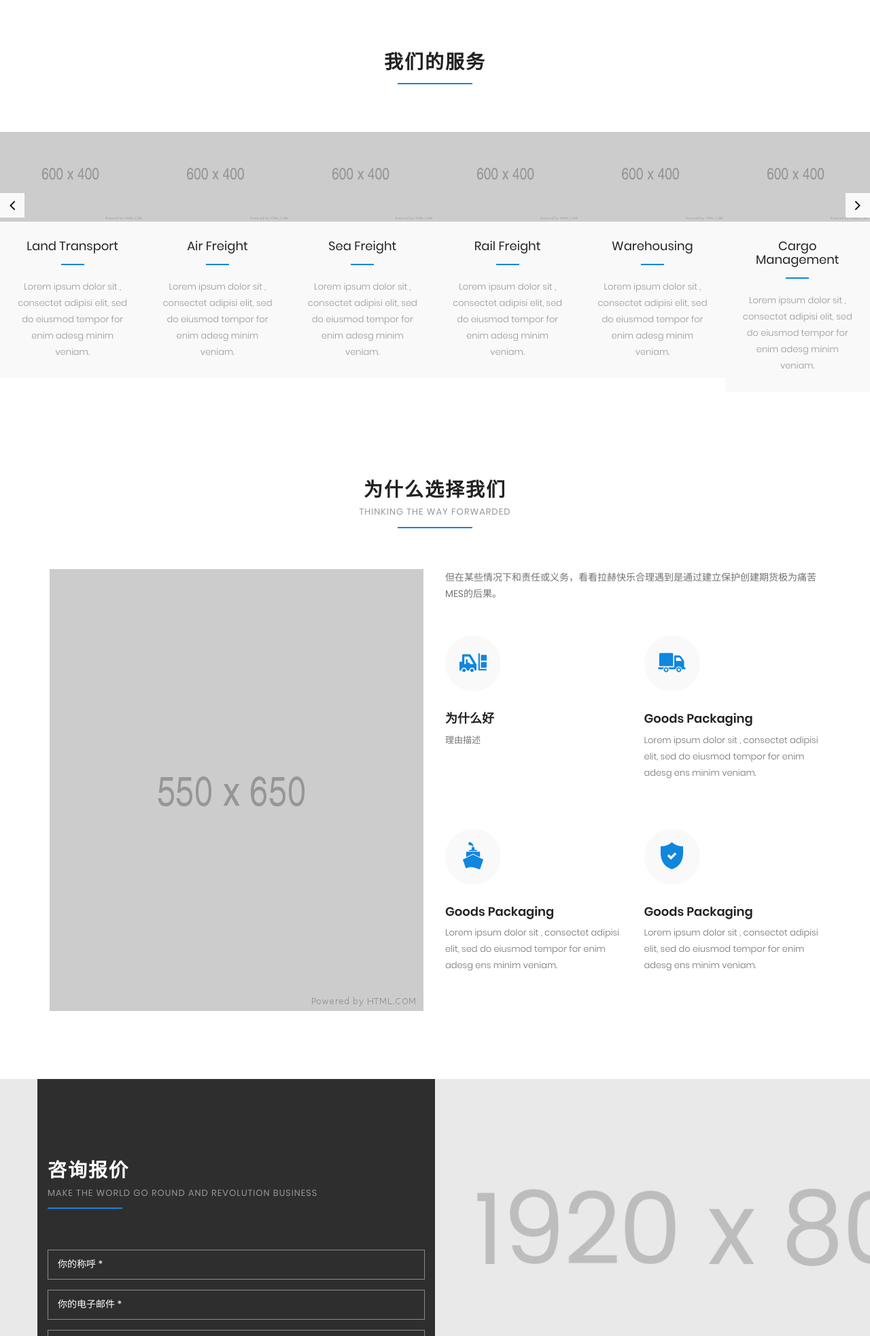
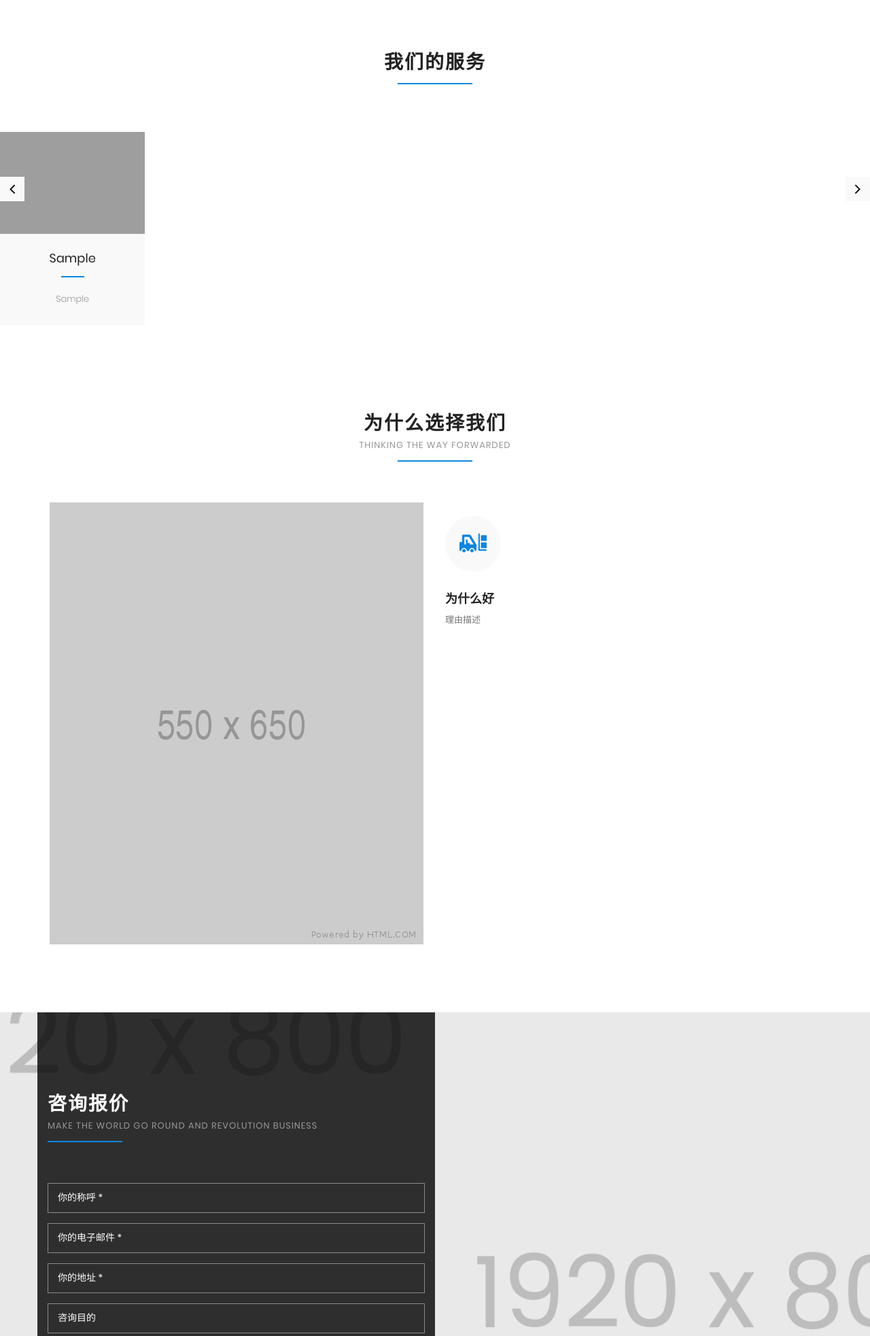
Before and after one commit to chenli90s/pagescom, a Django app: page / in a window 1280 px wide. Shown: the part 1079-3044 px from the top of the page at 68% size. Run offline with Django 3.2, Linux system fonts and the light colour scheme; data comes from the database, SQL or seed files in the repository; tables that the repository leaves empty hold one stand-in row (values such as "Sample post"); some libraries are stand-ins or nearby versions; some web fonts are replaced; grey boxes are pictures that could not be loaded.

Commit message:
----home

```diff
--- a/templates/home.html
+++ b/templates/home.html
@@ -217,121 +217,43 @@
             <div class="row no-gutter-12">
                 <div class="col-lg-12">
                     <div class="home-our-services-carousel">
-
+                        {% for service in services %}
                         <div class="block">
                             <div class="picture">
                                 <div class="top-overlay"></div>
-                                <img src="static/picture/f01b295f822648328ea415e28e4d7ea5.gif"
+                                <img src="{{ service.上传图片 }}"
                                      class="img-responsive"
                                      alt="">
                                 <div class="bottom-overlay"></div>
                             </div>
                             <div class="contents">
-                                <h1>Land Transport</h1>
+                                <h1>{{ service.服务类型 }}</h1>
                                 <div class="line"></div>
-                                <div class="description">Lorem ipsum dolor sit , consectet adipisi
-                                    elit, sed do eiusmod
-                                    tempor for enim adesg minim veniam.
-                                </div>
+                                <div class="description">{{ service.服务描述 }}</div>
                             </div>
                         </div>
+                        {% endfor %}
 
 
-                        <div class="block">
-                            <div class="picture">
-                                <div class="top-overlay"></div>
-                                <img src="static/picture/f01b295f822648328ea415e28e4d7ea5.gif"
-                                     class="img-responsive"
-                                     alt="">
-                                <div class="bottom-overlay"></div>
-                            </div>
-                            <div class="contents">
-                                <h1>Air Freight</h1>
-                                <div class="line"></div>
-                                <div class="description">Lorem ipsum dolor sit , consectet adipisi
-                                    elit, sed do eiusmod
-                                    tempor for enim adesg minim veniam.
-                                </div>
-                            </div>
-                        </div>
-
-
-                        <div class="block">
-                            <div class="picture">
-                                <div class="top-overlay"></div>
-                                <img src="static/picture/f01b295f822648328ea415e28e4d7ea5.gif"
-                                     class="img-responsive"
-                                     alt="">
-                                <div class="bottom-overlay"></div>
-                            </div>
-                            <div class="contents">
-                                <h1>Sea Freight</h1>
-                                <div class="line"></div>
-                                <div class="description">Lorem ipsum dolor sit , consectet adipisi
-                                    elit, sed do eiusmod
-                                    tempor for enim adesg minim veniam.
-                                </div>
-                            </div>
-                        </div>
-
-
-                        <div class="block">
-                            <div class="picture">
-                                <div class="top-overlay"></div>
-                                <img src="static/picture/f01b295f822648328ea415e28e4d7ea5.gif"
-                                     class="img-responsive"
-                                     alt="">
-                                <div class="bottom-overlay"></div>
-                            </div>
-                            <div class="contents">
-                                <h1>Rail Freight</h1>
-                                <div class="line"></div>
-                                <div class="description">Lorem ipsum dolor sit , consectet adipisi
-                                    elit, sed do eiusmod
-                                    tempor for enim adesg minim veniam.
-                                </div>
-                            </div>
-                        </div>
-
-
-                        <div class="block">
-                            <div class="picture">
-                                <div class="top-overlay"></div>
-                                <img src="static/picture/f01b295f822648328ea415e28e4d7ea5.gif"
-                                     class="img-responsive"
-                                     alt="">
-                                <div class="bottom-overlay"></div>
-                            </div>
-                            <div class="contents">
-                                <h1>Warehousing</h1>
-                                <div class="line"></div>
-                                <div class="description">Lorem ipsum dolor sit , consectet adipisi
-                                    elit, sed do eiusmod
-                                    tempor for enim adesg minim veniam.
-                                </div>
-                            </div>
-                        </div>
-
-
-                        <div class="block">
-                            <div class="picture">
-                                <div class="top-overlay"></div>
-                                <img src="static/picture/f01b295f822648328ea415e28e4d7ea5.gif"
-                                     class="img-responsive"
-                                     alt="">
-                                <div class="bottom-overlay"><img
-                                        src="static/picture/overlay-bottom.png"
-                                        class="img-responsive" alt=""></div>
-                            </div>
-                            <div class="contents">
-                                <h1>Cargo Management</h1>
-                                <div class="line"></div>
-                                <div class="description">Lorem ipsum dolor sit , consectet adipisi
-                                    elit, sed do eiusmod
-                                    tempor for enim adesg minim veniam.
-                                </div>
-                            </div>
-                        </div>
+{#                        <div class="block">#}
+{#                            <div class="picture">#}
+{#                                <div class="top-overlay"></div>#}
+{#                                <img src="static/picture/f01b295f822648328ea415e28e4d7ea5.gif"#}
+{#                                     class="img-responsive"#}
+{#                                     alt="">#}
+{#                                <div class="bottom-overlay"><img#}
+{#                                        src="static/picture/overlay-bottom.png"#}
+{#                                        class="img-responsive" alt=""></div>#}
+{#                            </div>#}
+{#                            <div class="contents">#}
+{#                                <h1>Cargo Management</h1>#}
+{#                                <div class="line"></div>#}
+{#                                <div class="description">Lorem ipsum dolor sit , consectet adipisi#}
+{#                                    elit, sed do eiusmod#}
+{#                                    tempor for enim adesg minim veniam.#}
+{#                                </div>#}
+{#                            </div>#}
+{#                        </div>#}
 
                     </div>
                 </div>
@@ -356,11 +278,12 @@
                         src="static/picture/9567f7434bc747c0b45771ae9ba7b5d7.gif"
                         class="img-responsive center-block" alt=""></div>
                 <div class="col-lg-6 col-md-6">
-                    <div class="description">但在某些情况下和责任或义务，看看拉赫快乐合理遇到是通过建立保护创建期货极为痛苦MES的后果。
-                    </div>
+{#                    <div class="description">但在某些情况下和责任或义务，看看拉赫快乐合理遇到是通过建立保护创建期货极为痛苦MES的后果。#}
+{#                    </div>#}
                     <div class="row">
 
-                        <div class="col-lg-6 col-md-6 col-sm-6">
+                        {% for choiceu in choiceus %}
+                            <div class="col-lg-6 col-md-6 col-sm-6">
                             <div class="block">
                                 <div class="icon"><span class="icon-warehouse"></span></div>
                                 <h1>为什么好</h1>
@@ -368,42 +291,45 @@
                                 </div>
                             </div>
                         </div>
+                        {% endfor %}
 
 
-                        <div class="col-lg-6 col-md-6 col-sm-6">
-                            <div class="block">
-                                <div class="icon"><span class="icon-truck22"></span></div>
-                                <h1>Goods Packaging</h1>
-                                <div class="description">Lorem ipsum dolor sit , consectet adipisi
-                                    elit, sed do eiusmod
-                                    tempor for enim adesg ens minim veniam.
-                                </div>
-                            </div>
-                        </div>
 
 
-                        <div class="col-lg-6 col-md-6 col-sm-6">
-                            <div class="block">
-                                <div class="icon"><span class="icon-ship"></span></div>
-                                <h1>Goods Packaging</h1>
-                                <div class="description">Lorem ipsum dolor sit , consectet adipisi
-                                    elit, sed do eiusmod
-                                    tempor for enim adesg ens minim veniam.
-                                </div>
-                            </div>
-                        </div>
-
-
-                        <div class="col-lg-6 col-md-6 col-sm-6">
-                            <div class="block">
-                                <div class="icon"><span class="icon-security"></span></div>
-                                <h1>Goods Packaging</h1>
-                                <div class="description">Lorem ipsum dolor sit , consectet adipisi
-                                    elit, sed do eiusmod
-                                    tempor for enim adesg ens minim veniam.
-                                </div>
-                            </div>
-                        </div>
+{#                        <div class="col-lg-6 col-md-6 col-sm-6">#}
+{#                            <div class="block">#}
+{#                                <div class="icon"><span class="icon-truck22"></span></div>#}
+{#                                <h1>Goods Packaging</h1>#}
+{#                                <div class="description">Lorem ipsum dolor sit , consectet adipisi#}
+{#                                    elit, sed do eiusmod#}
+{#                                    tempor for enim adesg ens minim veniam.#}
+{#                                </div>#}
+{#                            </div>#}
+{#                        </div>#}
+{##}
+{##}
+{#                        <div class="col-lg-6 col-md-6 col-sm-6">#}
+{#                            <div class="block">#}
+{#                                <div class="icon"><span class="icon-ship"></span></div>#}
+{#                                <h1>Goods Packaging</h1>#}
+{#                                <div class="description">Lorem ipsum dolor sit , consectet adipisi#}
+{#                                    elit, sed do eiusmod#}
+{#                                    tempor for enim adesg ens minim veniam.#}
+{#                                </div>#}
+{#                            </div>#}
+{#                        </div>#}
+{##}
+{##}
+{#                        <div class="col-lg-6 col-md-6 col-sm-6">#}
+{#                            <div class="block">#}
+{#                                <div class="icon"><span class="icon-security"></span></div>#}
+{#                                <h1>Goods Packaging</h1>#}
+{#                                <div class="description">Lorem ipsum dolor sit , consectet adipisi#}
+{#                                    elit, sed do eiusmod#}
+{#                                    tempor for enim adesg ens minim veniam.#}
+{#                                </div>#}
+{#                            </div>#}
+{#                        </div>#}
 
                     </div>
                 </div>
```
